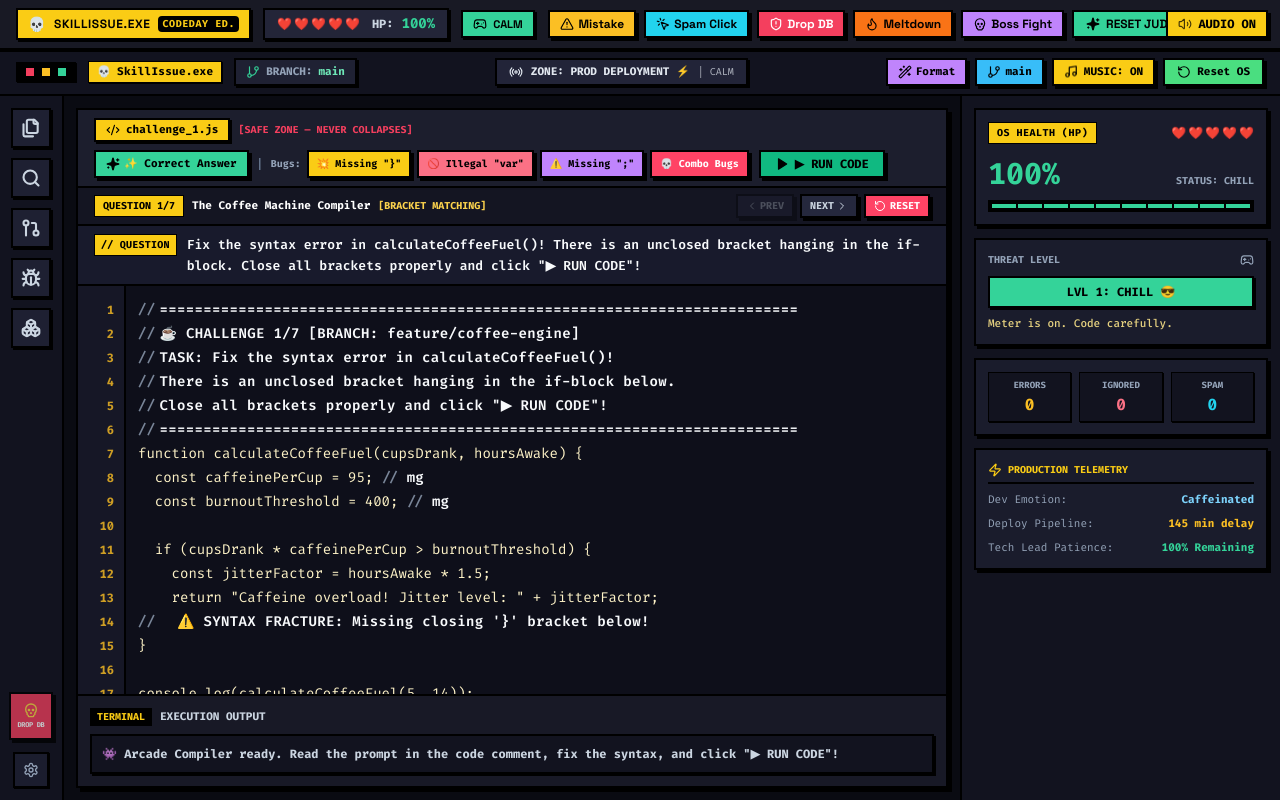
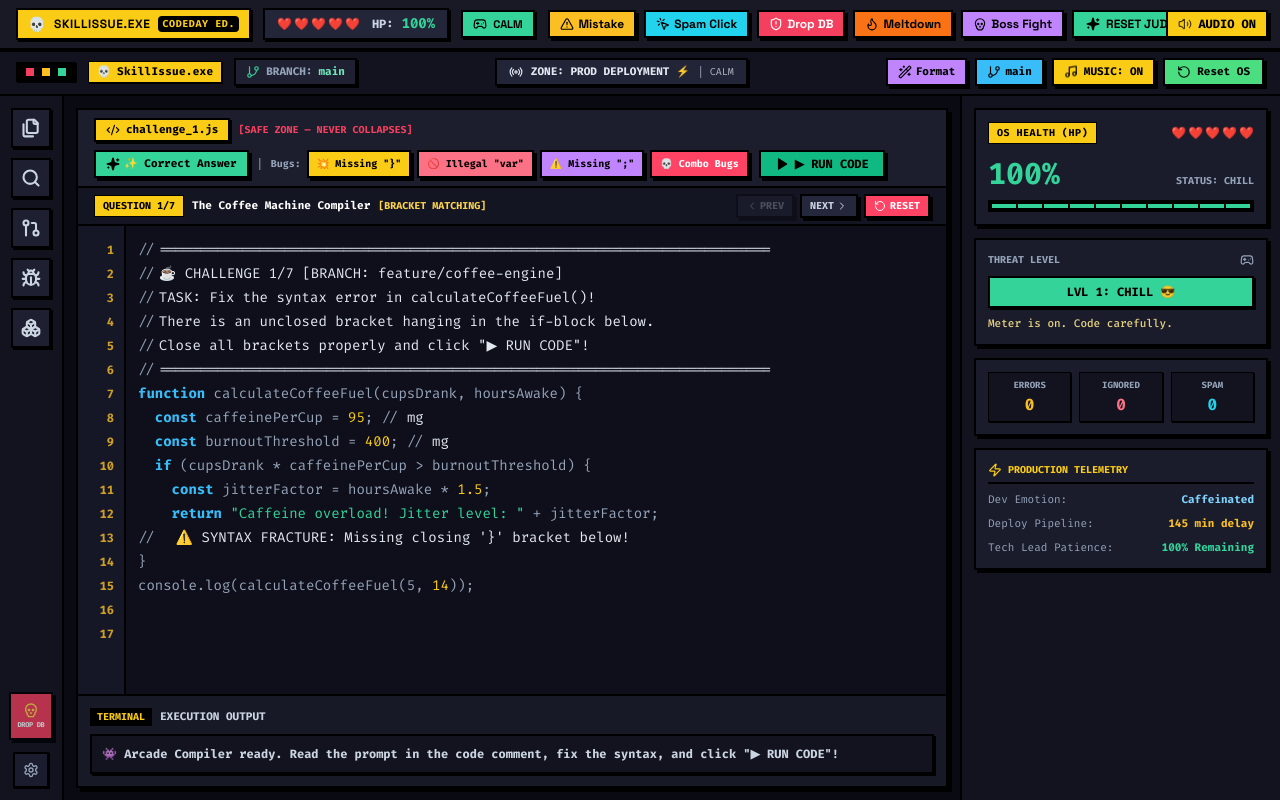
Before and after one commit to sagarrathi16/SkillIssue.exe, a React (Vite) app: page / in a window 1280 px wide. Built offline with nearby package versions, Linux system fonts and the light colour scheme.

Commit message:
style(editor): remove question banner and keep code comments a little lighter than code text

```diff
--- a/src/components/MiniEditor.jsx
+++ b/src/components/MiniEditor.jsx
@@ -14,6 +14,38 @@ import {
   RotateCcw,
   Trophy
 } from 'lucide-react';
+
+function highlightTokens(codeLine) {
+  const tokens = [];
+  const regex = /(\b(?:const|let|var|function|return|if|else|while|for|class|import|from|export|true|false|null|undefined)\b)|("(?:[^"\\]|\\.)*"|'(?:[^'\\]|\\.)*'|`(?:[^`\\]|\\.)*`)|(\b\d+(?:\.\d+)?\b)|([{}()\[\];,])|(\S+)/g;
+  let match;
+  let lastIndex = 0;
+
+  while ((match = regex.exec(codeLine)) !== null) {
+    if (match.index > lastIndex) {
+      tokens.push(<span key={lastIndex}>{codeLine.substring(lastIndex, match.index)}</span>);
+    }
+    const [full, keyword, str, num, punctuation] = match;
+    if (keyword) {
+      tokens.push(<span key={match.index} className="text-[#38BDF8] font-bold">{full}</span>);
+    } else if (str) {
+      tokens.push(<span key={match.index} className="text-[#34D399]">{full}</span>);
+    } else if (num) {
+      tokens.push(<span key={match.index} className="text-[#FACC15]">{full}</span>);
+    } else if (punctuation) {
+      tokens.push(<span key={match.index} className="text-slate-400">{full}</span>);
+    } else {
+      tokens.push(<span key={match.index} className="text-[#94A3B8]">{full}</span>);
+    }
+    lastIndex = regex.lastIndex;
+  }
+
+  if (lastIndex < codeLine.length) {
+    tokens.push(<span key={lastIndex}>{codeLine.substring(lastIndex)}</span>);
+  }
+
+  return tokens.length > 0 ? tokens : codeLine;
+}
 
 export function MiniEditor({ dismissedCodeSnapshot, onCodeChange, onClearDismissedCode }) {
   const { state, actions } = useOS();
@@ -451,16 +483,6 @@ export function MiniEditor({ dismissedCodeSnapshot, onCodeChange, onClearDismiss
         </div>
       </div>
 
-      {/* Dedicated Question Task Prompt Banner (Lighter text color) */}
-      <div className="bg-[#181A2C] border-b-2 border-black px-4 py-2 flex items-start gap-2.5 text-xs select-none">
-        <span className="bg-[#FACC15] text-black font-black px-1.5 py-0.5 border border-black font-mono text-[10px] shrink-0 uppercase tracking-wide">
-          // QUESTION
-        </span>
-        <p className="text-[#F8FAFC] font-mono text-xs sm:text-[13px] font-semibold leading-relaxed">
-          {activeChallenge.taskPrompt}
-        </p>
-      </div>
-
       {/* OS Congratulation Celebration Ribbon */}
       {congratsBanner && (
         <div className="bg-[#10B981] text-black border-b-2 border-black px-4 py-2 flex items-center justify-between font-mono text-xs font-black shadow-[0_2px_0_#000] animate-in fade-in slide-in-from-top duration-300">
@@ -571,12 +593,12 @@ export function MiniEditor({ dismissedCodeSnapshot, onCodeChange, onClearDismiss
                 return (
                   <div
                     key={idx}
-                    className={`leading-6 text-[#F8FAFC] font-semibold tracking-wide ${
+                    className={`leading-6 text-[#E2E8F0] ${
                       isErrorLine ? 'bg-rose-500/20 text-rose-100' : ''
                     }`}
                   >
-                    <span className="text-[#94A3B8] font-mono mr-1 opacity-80">//</span>
-                    <span className="text-[#F8FAFC] font-mono">{line.replace(/^(\s*)\/\/\s?/, '$1')}</span>
+                    <span className="text-[#94A3B8] font-mono mr-1">//</span>
+                    <span className="text-[#E2E8F0] font-mono">{line.replace(/^(\s*)\/\/\s?/, '$1')}</span>
                   </div>
                 );
               }
@@ -589,10 +611,10 @@ export function MiniEditor({ dismissedCodeSnapshot, onCodeChange, onClearDismiss
                     key={idx}
                     className={`leading-6 ${isErrorLine ? 'bg-rose-500/20' : ''}`}
                   >
-                    <span className="text-amber-100 font-mono">{codePart}</span>
-                    <span className="text-[#F8FAFC] font-semibold font-mono">
-                      <span className="text-[#94A3B8] opacity-80 font-mono">//</span>
-                      <span className="text-[#F8FAFC] font-mono">{commentPart.replace(/^\/\/\s?/, ' ')}</span>
+                    <span className="text-[#94A3B8] font-mono">{highlightTokens(codePart)}</span>
+                    <span className="text-[#E2E8F0] font-mono">
+                      <span className="text-[#94A3B8] font-mono">//</span>
+                      <span className="text-[#E2E8F0] font-mono">{commentPart.replace(/^\/\/\s?/, ' ')}</span>
                     </span>
                   </div>
                 );
@@ -600,9 +622,9 @@ export function MiniEditor({ dismissedCodeSnapshot, onCodeChange, onClearDismiss
               return (
                 <div
                   key={idx}
-                  className={`leading-6 text-amber-100 font-mono ${isErrorLine ? 'bg-rose-500/20' : ''}`}
+                  className={`leading-6 text-[#94A3B8] font-mono ${isErrorLine ? 'bg-rose-500/20' : ''}`}
                 >
-                  {line || ' '}
+                  {highlightTokens(line)}
                 </div>
               );
             })}
```
